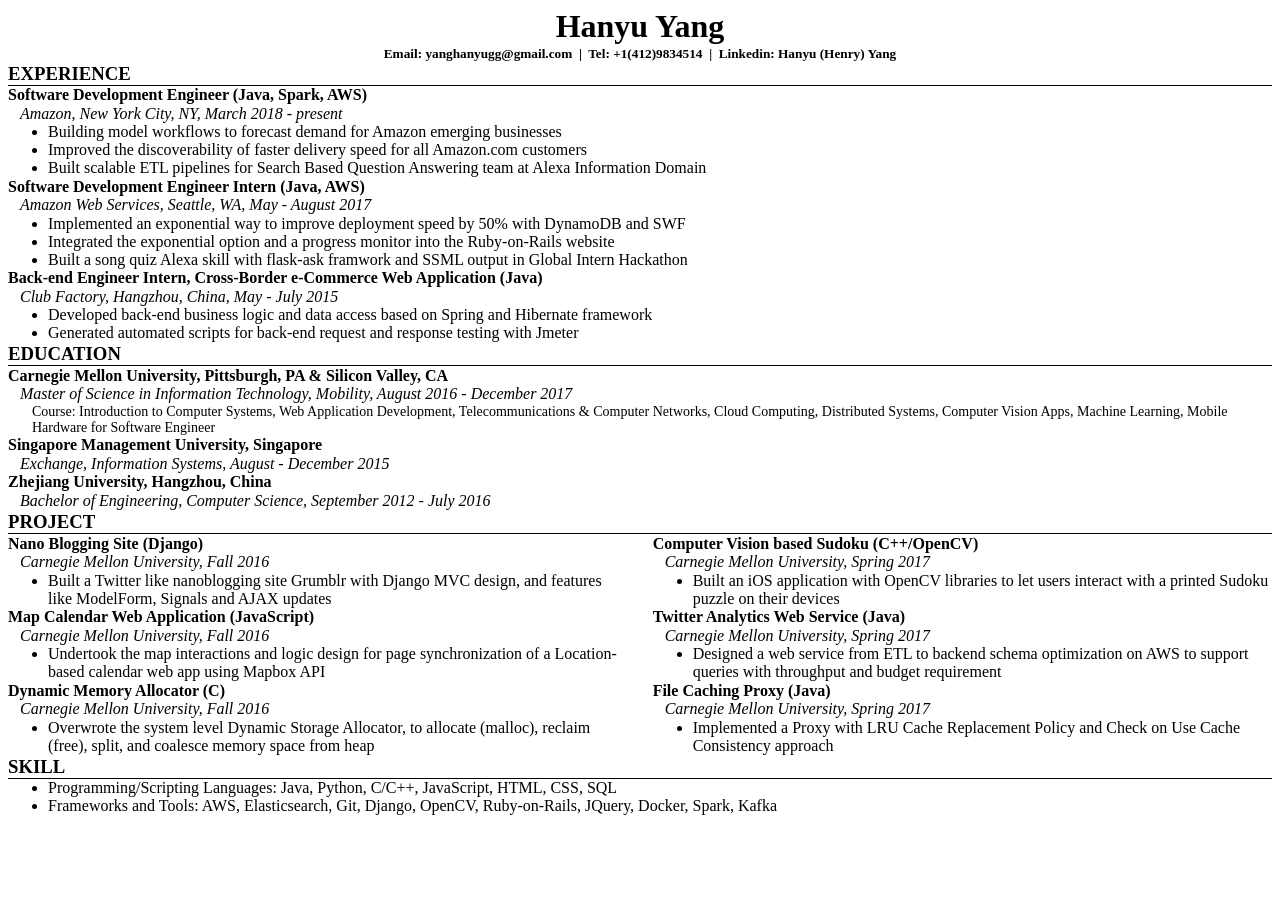
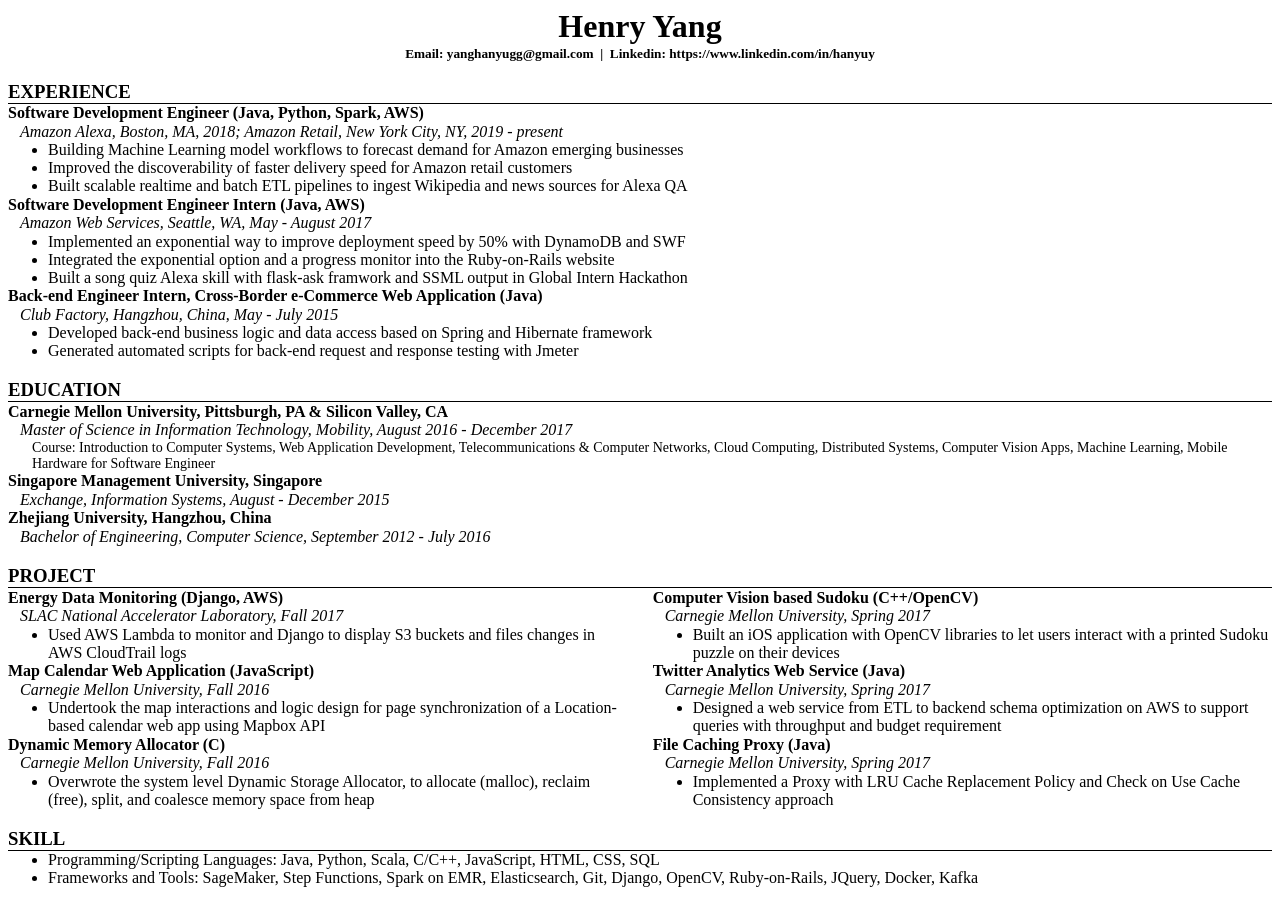
Before and after one commit to henryyang1993/henryyang1993.github.io, a Jekyll site: the page resume/resume.html, which Jekyll copies as it is, in a window 1280 px wide. Built offline with Jekyll 4.4.1, drawn with Linux system fonts in a browser that asks for light colours.

Commit message:
update resume

```diff
--- a/resume/resume.html
+++ b/resume/resume.html
@@ -2,7 +2,7 @@
 <html>
 
 <head>
-    <title> Hanyu Yang Resume </title>
+    <title> Henry Yang Resume </title>
     <style type="text/css">
         h1, p, h3, h5, ul {
             margin-top: 0.5px;
@@ -57,19 +57,21 @@
 
 <body>
 <div class="center">
-    <h1><a href="http://henryyang1993.github.io/" style="text-decoration: none"> Hanyu Yang </a></h1>
-    <h5> Email: <a href="mailto:yanghanyugg@gmail.com" style="text-decoration: none"> yanghanyugg@gmail.com </a> &nbsp;|&nbsp; Tel: +1(412)9834514 &nbsp;|&nbsp; Linkedin: <a href="https://www.linkedin.com/in/hanyuy" style="text-decoration: none"> Hanyu (Henry) Yang </a> </h5>
+    <h1><a href="http://henryyang1993.github.io/" style="text-decoration: none"> Henry Yang </a></h1>
+    <h5> Email: <a href="mailto:yanghanyugg@gmail.com" style="text-decoration: none"> yanghanyugg@gmail.com </a> &nbsp;|&nbsp; Linkedin: https://www.linkedin.com/in/hanyuy </h5>
 </div>
+
+<br />
 
 <div class="wrapper">
     <h3> EXPERIENCE </h3>
 
-    <p><b> Software Development Engineer (Java, Spark, AWS)</b></p>
-    <p><i>Amazon, New York City, NY, March 2018 - present</i></p>
+    <p><b> Software Development Engineer (Java, Python, Spark, AWS)</b></p>
+    <p><i> Amazon Alexa, Boston, MA, 2018; Amazon Retail, New York City, NY, 2019 - present</i></p>
     <ul>
-        <li> Building model workflows to forecast demand for Amazon emerging businesses </li>
-        <li> Improved the discoverability of faster delivery speed for all Amazon.com customers </li>
-        <li> Built scalable ETL pipelines for Search Based Question Answering team at Alexa Information Domain </li>
+        <li> Building Machine Learning model workflows to forecast demand for Amazon emerging businesses </li>
+        <li> Improved the discoverability of faster delivery speed for Amazon retail customers </li>
+        <li> Built scalable realtime and batch ETL pipelines to ingest Wikipedia and news sources for Alexa QA </li>
     </ul>
 
     <p><b> Software Development Engineer Intern (Java, AWS) </b></p>
@@ -88,6 +90,8 @@
     </ul>
 </div>
 
+<br />
+
 <div class="wrapper">
     <h3> EDUCATION </h3>
     <p><b> Carnegie Mellon University, Pittsburgh, PA & Silicon Valley, CA </b></p>
@@ -101,13 +105,15 @@
     <p><i> Bachelor of Engineering, Computer Science, September 2012 - July 2016 </i></p>
 </div>
 
+<br />
+
 <div class="wrapper">
     <h3> PROJECT </h3>
     <div class="left">
-        <p><b> Nano Blogging Site (Django) </b></p>
-        <p><i> Carnegie Mellon University, Fall 2016 </i></p>
+        <p><b> Energy Data Monitoring (Django, AWS) </b></p>
+        <p><i> SLAC National Accelerator Laboratory, Fall 2017 </i></p>
         <ul>
-            <li> Built a Twitter like nanoblogging site Grumblr with Django MVC design, and features like ModelForm, Signals and AJAX updates </li>
+            <li> Used AWS Lambda to monitor and Django to display S3 buckets and files changes in AWS CloudTrail logs </li>
         </ul>
 
         <p><b> Map Calendar Web Application (JavaScript) </b></p>
@@ -144,11 +150,13 @@
     </div>
 </div>
 
+<br />
+
 <div class="wrapper">
     <h3> SKILL </h3>
     <ul>
-        <li> Programming/Scripting Languages: Java, Python, C/C++, JavaScript, HTML, CSS, SQL </li>
-        <li> Frameworks and Tools: AWS, Elasticsearch, Git, Django, OpenCV, Ruby-on-Rails, JQuery, Docker, Spark, Kafka </li>
+        <li> Programming/Scripting Languages: Java, Python, Scala, C/C++, JavaScript, HTML, CSS, SQL </li>
+        <li> Frameworks and Tools: SageMaker, Step Functions, Spark on EMR, Elasticsearch, Git, Django, OpenCV, Ruby-on-Rails, JQuery, Docker, Kafka </li>
     </ul>
 </div>
 </body>
```
